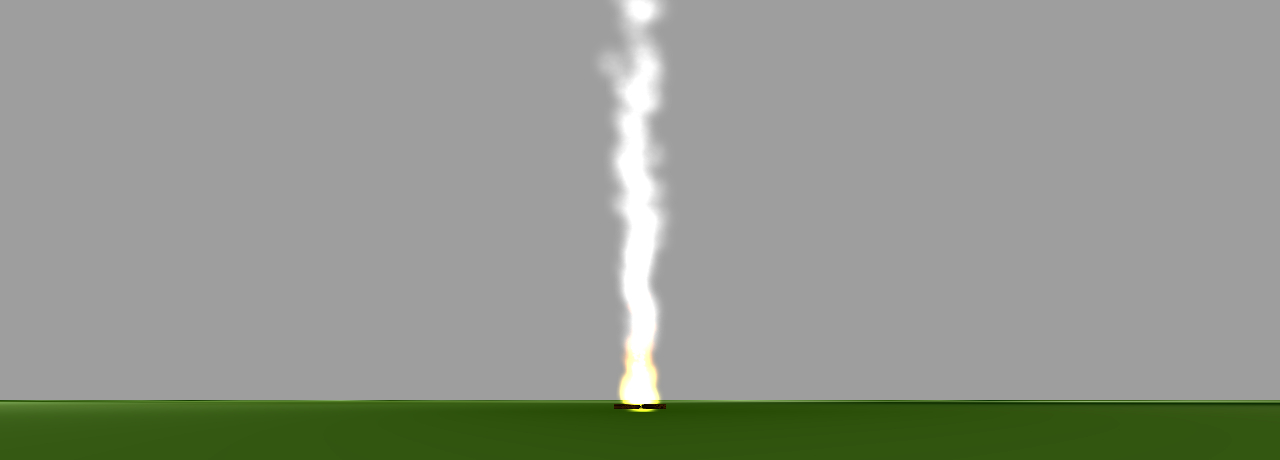
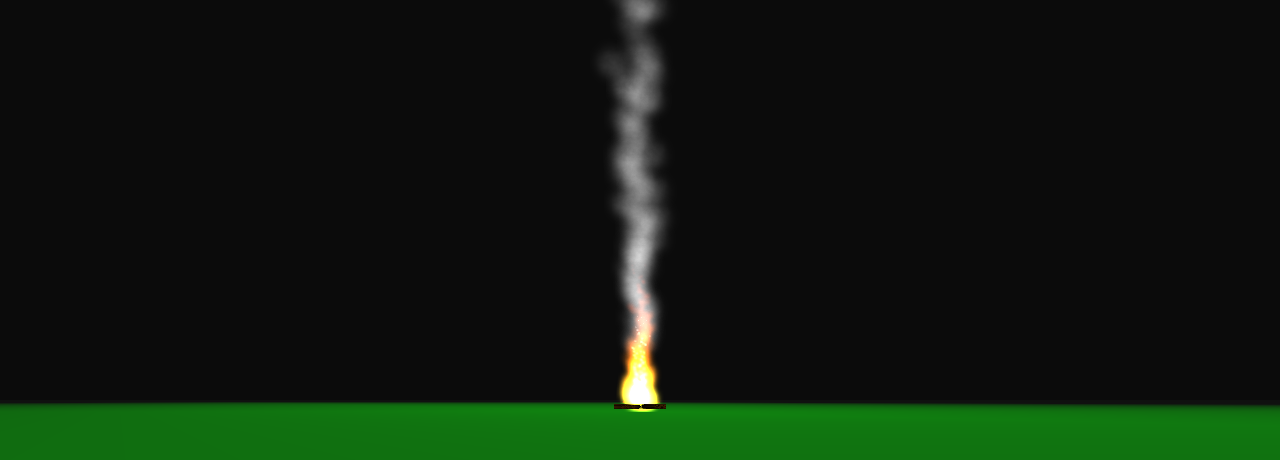
Before and after one commit to CarbonBasedDudeform/Campfire, a plain HTML site: page index.html in a window 1280 px wide. Drawn offline with Linux system fonts and the light colour scheme; animation ran at ten frames a second.

Commit message:
added lighting and tree
Added lighting in the main index.html using three.js's lighting and add
the basics for the tree.

```diff
--- a/index.html
+++ b/index.html
@@ -101,6 +101,7 @@
 		<script src="js/Skybox.js"></script>
 		<script src="js/fireBase.js"></script>
 		<script src="js/Ground.js"></script>
+		<script src="js/Tree.js"></script>
 		<script>
 			var dt = 0;
 			var scene = new THREE.Scene();
@@ -118,6 +119,17 @@
 			var ground = new Ground(scene);
 			var base = new fireBase(scene);
 			var ParticleSystems = new ParticleSystems(scene);
+				var tree = new Tree( scene, Math.random() * 10000, Math.random() * 10000 );
+
+			var ambience = new THREE.AmbientLight(0x101010);
+			scene.add(ambience);
+
+			var pointLight = new THREE.PointLight(0xffffff, 2, 100);
+			pointLight.position.set(0, 10, 0);
+			scene.add(pointLight);
+
+			var hemi = new THREE.HemisphereLight(0xffffff, 0x00ff00, 0.01);
+			scene.add(hemi);
 
 			var ZOOM = 2000;
 			camera.position.z = ZOOM;
--- a/js/Fire.js
+++ b/js/Fire.js
@@ -1,10 +1,7 @@
 function ParticleSystems(scene) {
 	var pstex = THREE.ImageUtils.loadTexture('smokeparticle.png');
 	var particleGroup = new SPE.Group({
-    // Give the particles in this group a texture
 	    texture: pstex,
-
-    // How long should the particles live for? Measured in seconds.
 	    maxAge: 5
 	});
 
@@ -29,14 +26,8 @@ function ParticleSystems(scene) {
 	// Add the emitter to the group.
 	particleGroup.addEmitter( particleEmitter );
 
-	// Add the particle group to the scene so it can be drawn.
-
-
 	var inner_particleGroup = new SPE.Group({
-    // Give the particles in this group a texture
 	    texture: pstex,
-
-    // How long should the particles live for? Measured in seconds.
 	    maxAge: 5
 	});
 
@@ -60,14 +51,9 @@ function ParticleSystems(scene) {
 	// Add the emitter to the group.
 	particleGroup.addEmitter( inner_particleEmitter );
 
-	// Add the particle group to the scene so it can be drawn.
-
 	var smoke_particleGroup = new SPE.Group({
-    // Give the particles in this group a texture
 	    texture: pstex,
-
-    // How long should the particles live for? Measured in seconds.
-    maxAge: 5
+	    maxAge: 40
 	});
 
 	// Create a single emitter
@@ -92,10 +78,7 @@ function ParticleSystems(scene) {
 
 
 	var hotash_particleGroup = new SPE.Group({
-    // Give the particles in this group a texture
 	    texture: pstex,
-
-    // How long should the particles live for? Measured in seconds.
 	    maxAge: 5
 	});
 
--- a/js/Ground.js
+++ b/js/Ground.js
@@ -3,7 +3,7 @@ function Ground(scene)
 	//for now generate a flat green plane
 	var groundTexture = new THREE.ImageUtils.loadTexture( 'img/grass.jpg' );
 	var geometry = new THREE.PlaneGeometry(1000000, 1000000, 100, 100 );
-	var grmaterial = new THREE.MeshBasicMaterial( {map: groundTexture, side: THREE.DoubleSide} );
+	var grmaterial = new THREE.MeshLambertMaterial({ color: 'green', side: THREE.BackSide });//THREE.MeshBasicMaterial( {map: groundTexture, side: THREE.DoubleSide} );
 	var gr = new THREE.Mesh( geometry, grmaterial );
 	gr.position.y = -45;
 	gr.rotation.x = Math.PI / 2;
--- a/js/Skybox.js
+++ b/js/Skybox.js
@@ -2,7 +2,7 @@ function Skybox(scene)
 {
 	var skyTexture = new THREE.ImageUtils.loadTexture( 'img/skybox.jpg' );
 	var geometry = new THREE.PlaneGeometry( 1000000, 1000000 );
-	var gmaterial = new THREE.MeshBasicMaterial( {map: skyTexture, side: THREE.DoubleSide} );
+	var gmaterial = new THREE.MeshLambertMaterial( {map: skyTexture, side: THREE.DoubleSide} );
 	var planezy = new THREE.Mesh( geometry, gmaterial );
 	planezy.position.z = -500000;
 	planezy.position.y = 500000;
--- /dev/null
+++ b/js/Tree.js
@@ -0,0 +1,17 @@
+function Tree( scene, x, z ) {
+	var init = 50;
+	var initLength = 400;
+
+	for (var i = 0; i < 3; i++)
+	{
+		var w = init;
+		var l = initLength;
+		var geom = new THREE.CylinderGeometry(w, w, l, 32);
+		var mat = new THREE.MeshLambertMaterial( {color: 'brown'});
+		var cyl = new THREE.Mesh(geom, mat);
+		cyl.position.y = l * i;
+		cyl.position.x = x;
+		cyl.position.z = z;
+		scene.add(cyl);
+	}
+}
```
Lines whose indentation alone changed are shown as unchanged.
